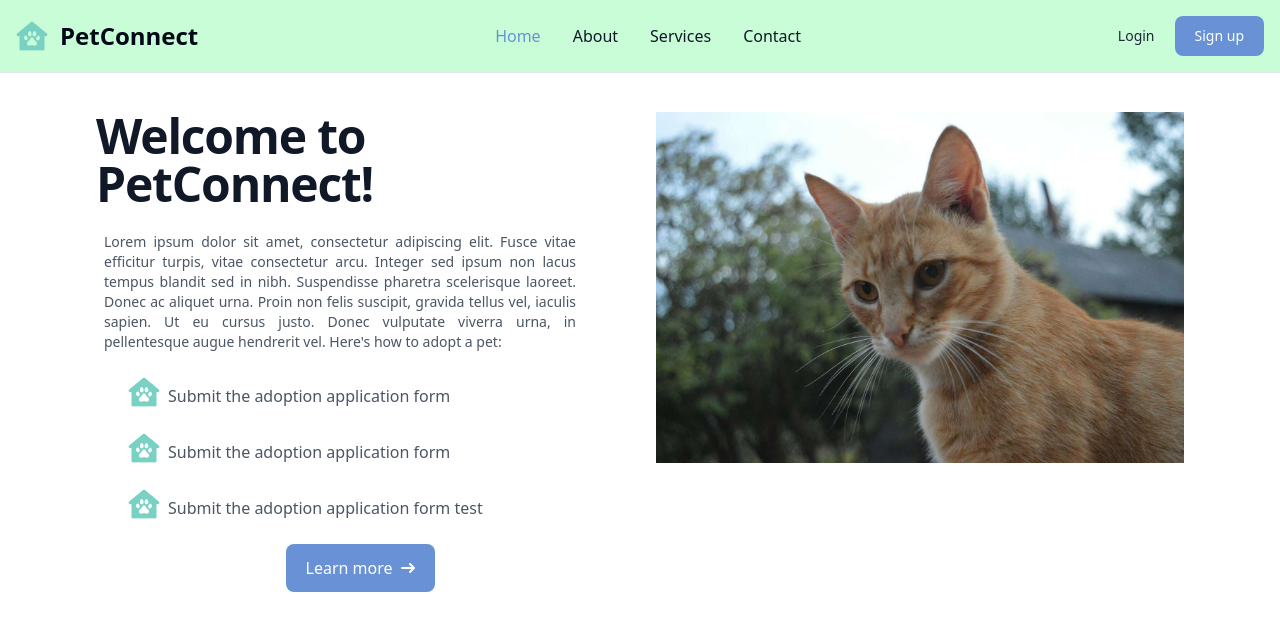
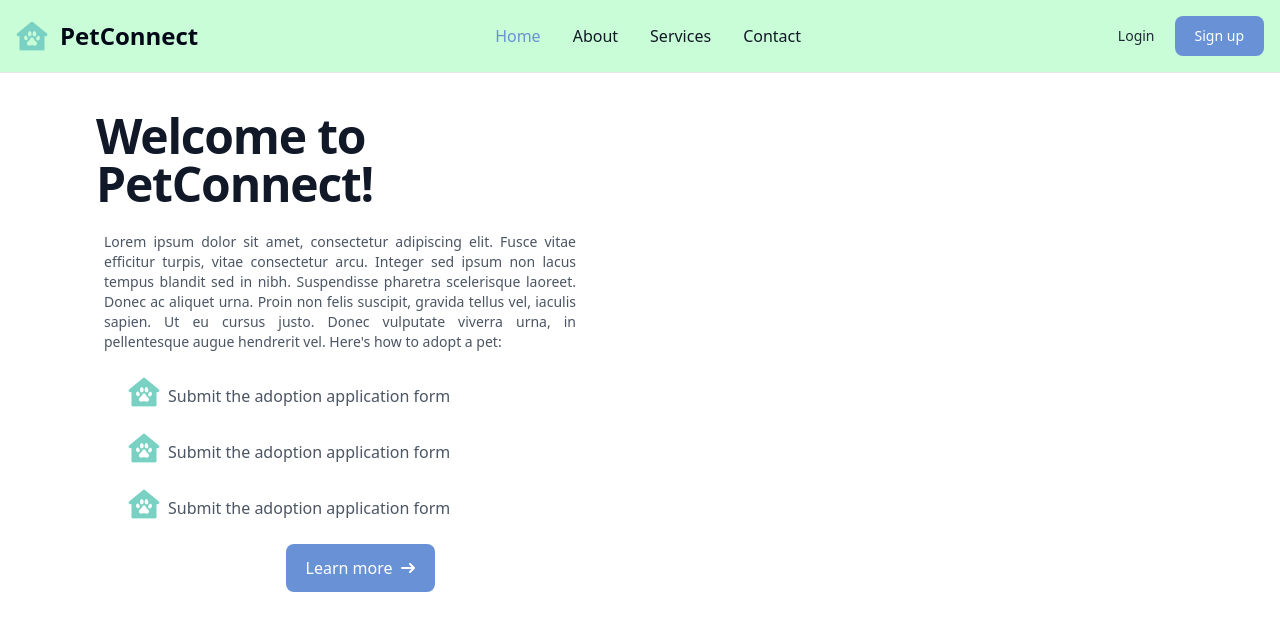
Before and after one commit to SSKiyan25/Pet-Connect, a Vue app: page / in a window 1280 px wide. Shown: the top 630 px of the page. Built offline with nearby package versions, Linux system fonts and the light colour scheme.

Commit message:
update view

```diff
--- a/src/components/DashboardComponent.vue
+++ b/src/components/DashboardComponent.vue
@@ -20,7 +20,7 @@
             <div class="flex flex-row mt-3">
                 <img src="/pet-connect-logo.png" class="h-8 w-auto mt-3 ml-8">
                 <p class="mt-5 ml-2 text-gray-600 dark:text-gray-300">
-                Submit the adoption application form test
+                Submit the adoption application form
                 </p>
             </div>
             <div class="flex flex-row mt-6 justify-center">
@@ -33,7 +33,7 @@
             </div>
         </div>
         <div class="flex-auto w-64 items-center md-flex-row h-48 rounded sm:w-96">
-            <img src="/cat-1.jpg" alt="Featured Image" />
+
         </div>
     </div>
     <div class="flex flex-row flex-wrap h-screen md-flex-row">
--- a/src/views/DashboardViews.vue
+++ b/src/views/DashboardViews.vue
@@ -1,5 +1,6 @@
 <script setup lang="ts">
   import Dashboard from '../components/DashboardComponent.vue'
+
 </script>
 
 <template>
```
